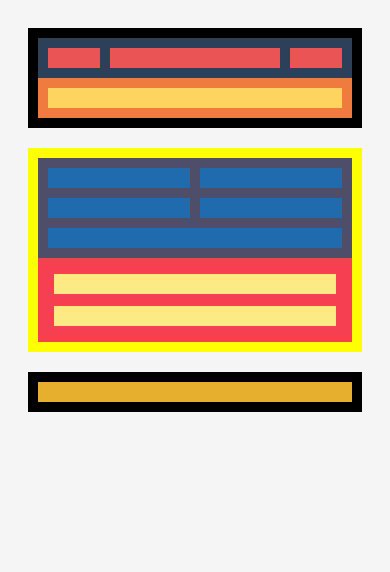
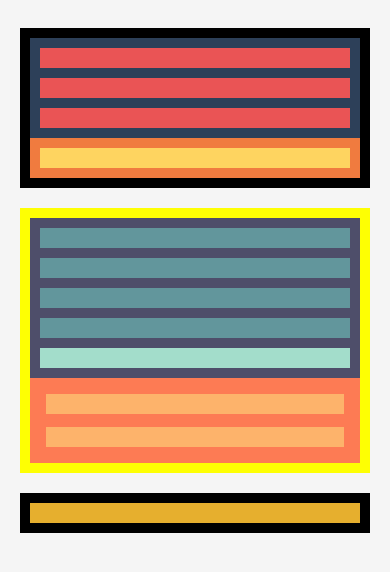
Before and after one commit to serge-svg/ITAcademy-sprint1-level1, a plain HTML site: page index.html in a window 390 px wide. Drawn offline with Linux system fonts and the light colour scheme.

Commit message:
Exercise 3 completed

```diff
--- a/css/style.css
+++ b/css/style.css
@@ -3,6 +3,9 @@
     max-width: 1200px;
     padding: 10px;
     border: 0px;
+    box-sizing: border-box;
+    margin-right: auto;
+    margin-left: auto;
 }
 
 header {
@@ -13,15 +16,15 @@ header .high {
     background-color: #2D4059;
     display: flex;
     justify-content: space-between;
+    gap: 10px;
 }
 
 header .high article {
     width: 70%;
     background-color: #EA5455;
-    margin: 0 10px 0 10px;
 }
 
-header aside {
+header .high aside {
     width: 15%;
     background-color: #EA5455;
 }
@@ -32,7 +35,7 @@ header .low {
 
 header .low article {
     background-color: #FED460;
-    width: calc(100% - 20px);
+    width: 100%;
 }
 
 footer {
@@ -45,6 +48,34 @@ main {
     margin-top: 20px;
     display: flex;
     justify-content: space-around;
+}
+
+main section {
+    background-color: #4E4E6A;
+    width: 70%;
+}
+
+main section article {
+    background-color: #1F6BAE;
+    width: 100%;
+}
+
+.footer-article{
+    background-color: #70A3C4;
+    width: 100%;
+}
+
+main aside {
+    background-color: #F73F52;
+    width: 30%;
+    display: flex;
+    justify-content: flex-start;
+    flex-direction: column;
+}
+
+main aside article {
+    background-color: #FEEA85;
+    margin: 2%;
 }
 
 .article1 { grid-area: article-top-left; }
@@ -62,39 +93,10 @@ main {
     gap: 10px;
 }
 
-main section {
-    background-color: #4E4E6A;
-    width: 70%;
-}
-
-main section article {
-    background-color: #1F6BAE;
-}
-
-main section footer {
-    background-color: #70A3C4;
-}
-
-main aside {
-    background-color: #F73F52;
-    width: 30%;
-    display: flex;
-    justify-content: flex-start;
-    flex-direction: column;
-}
-
-main aside article {
-    background-color: #FEEA85;
-    margin: 2%;
-}
-
 footer article {
     background-color: #E6AF2E;
-    width: calc(100% - 20px);
+    width: 100%;
 }
-
-/* Phone size */
-/* @media (min-width:480px)  {} */
 
 /* Tablet size */
 @media screen and (max-width: 600px) {
@@ -105,6 +107,38 @@ footer article {
 
     main section,
     main aside {
-        width: calc(100% - 20px);
+        width: 100%;
     }
 }
+
+/* Phone size */
+@media screen and (max-width: 480px) {
+    header .high {
+        flex-direction: column;
+    }
+
+    header .high article,
+    header .high aside {
+        width: 100%;
+    }
+
+    .main-grid-container {
+        display: flex;
+        flex-direction: column;
+    }
+
+    .main-grid-container article{
+        background-color: #62969c;
+    }
+    .main-grid-container .footer-article {
+        background-color: #A3DDCB;
+    }
+
+    main aside {
+        background-color: #fd7b54;
+    }
+
+    main aside article {
+        background-color: #fdb36b;
+    }
+}
--- a/index.html
+++ b/index.html
@@ -10,9 +10,9 @@
   <body>
     <header>
         <section class="high">
-            <aside class="left"></aside>
+            <aside></aside>
             <article></article>
-            <aside class="right"></aside>
+            <aside></aside>
         </section>
 
         <section class="low">
```
